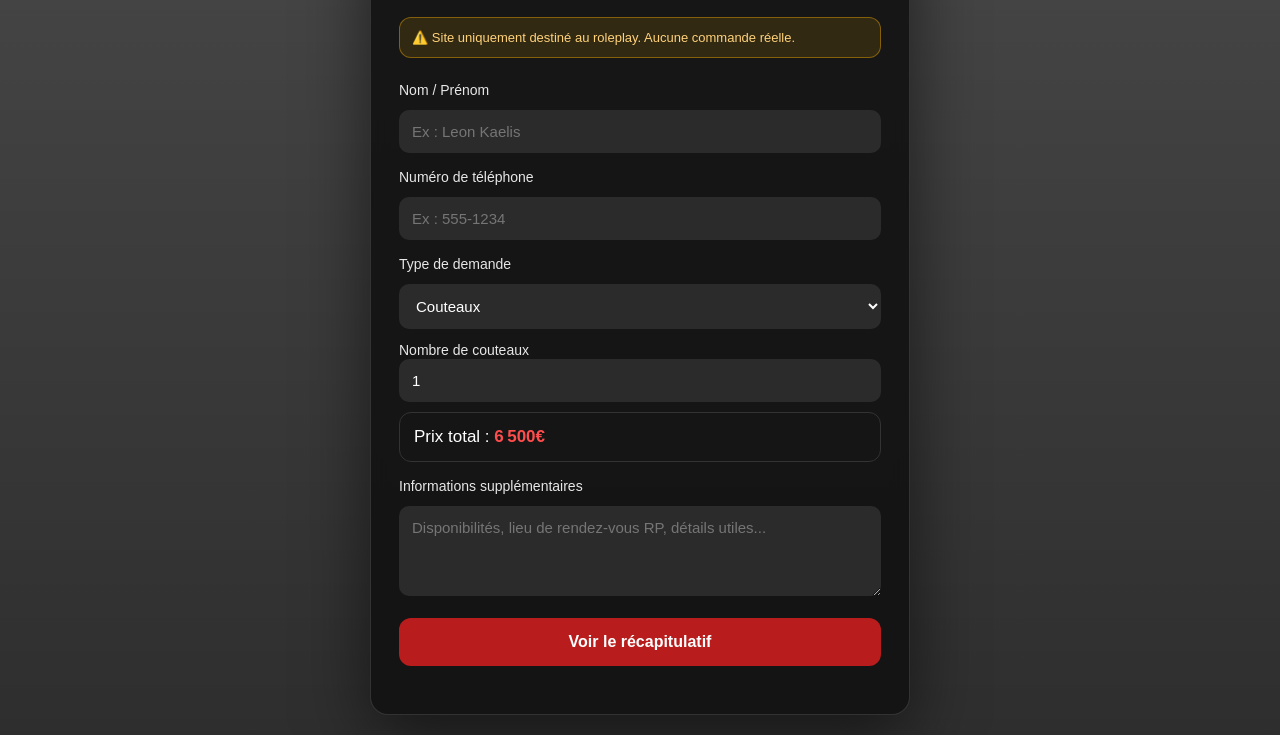
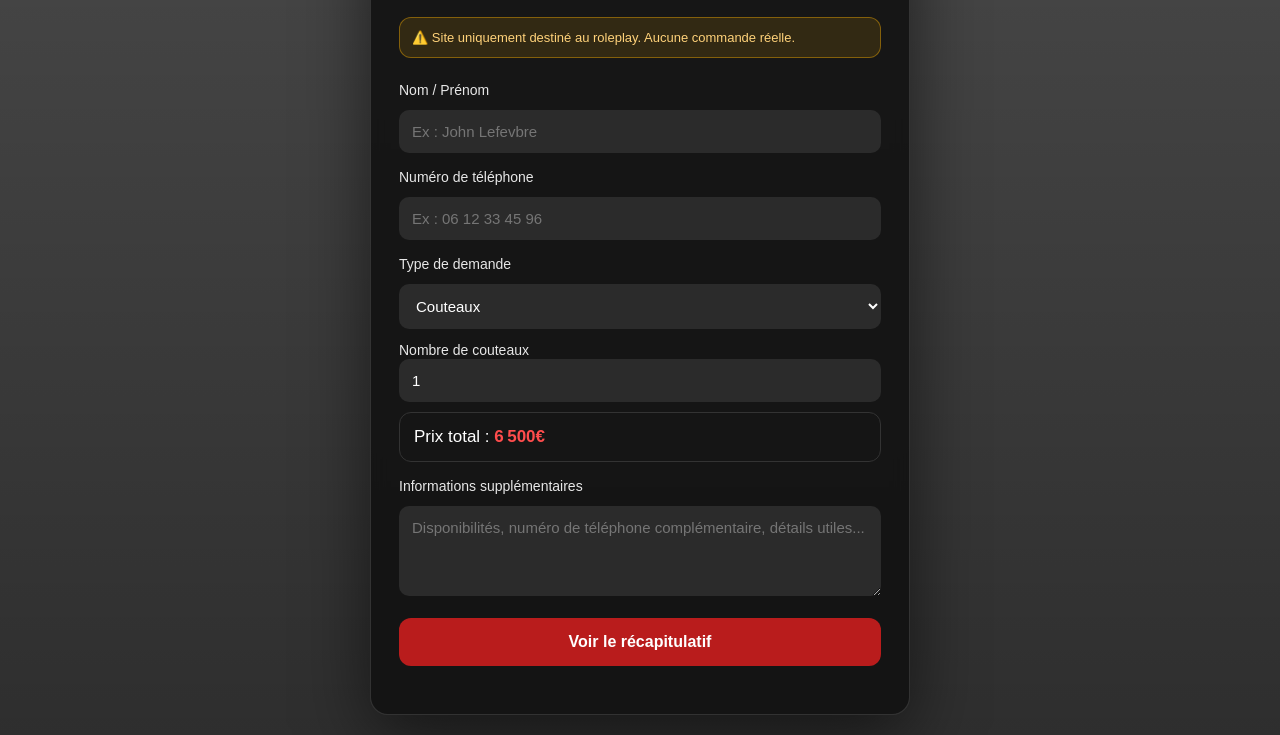
Before and after one commit to Lxxw-afk/commande-goldenspur, a plain HTML site: page index.html in a window 1280 px wide. Shown: the part 111-846 px from the top of the page. Drawn offline with Linux system fonts and the light colour scheme.

Commit message:
Update title and placeholders in index.html

```diff
--- a/index.html
+++ b/index.html
@@ -3,7 +3,7 @@
 <head>
   <meta charset="UTF-8" />
   <meta name="viewport" content="width=device-width, initial-scale=1.0" />
-  <title>Commandes RP</title>
+  <title>Commandes Golden Spur</title>
   <link rel="stylesheet" href="style.css" />
 </head>
 <body>
@@ -23,10 +23,10 @@
       <form id="orderForm">
 
         <label for="clientName">Nom / Prénom</label>
-        <input type="text" id="clientName" placeholder="Ex : Leon Kaelis" required />
+        <input type="text" id="clientName" placeholder="Ex : John Lefevbre" required />
 
         <label for="phoneNumber">Numéro de téléphone</label>
-        <input type="text" id="phoneNumber" placeholder="Ex : 555-1234" required />
+        <input type="text" id="phoneNumber" placeholder="Ex : 06 12 33 45 96 " required />
 
         <label for="orderType">Type de demande</label>
         <select id="orderType" required>
@@ -61,7 +61,7 @@
         <label for="extraInfo">Informations supplémentaires</label>
         <textarea
           id="extraInfo"
-          placeholder="Disponibilités, lieu de rendez-vous RP, détails utiles..."
+          placeholder="Disponibilités, numéro de téléphone complémentaire, détails utiles..."
         ></textarea>
 
         <button type="button" id="previewButton">
```
